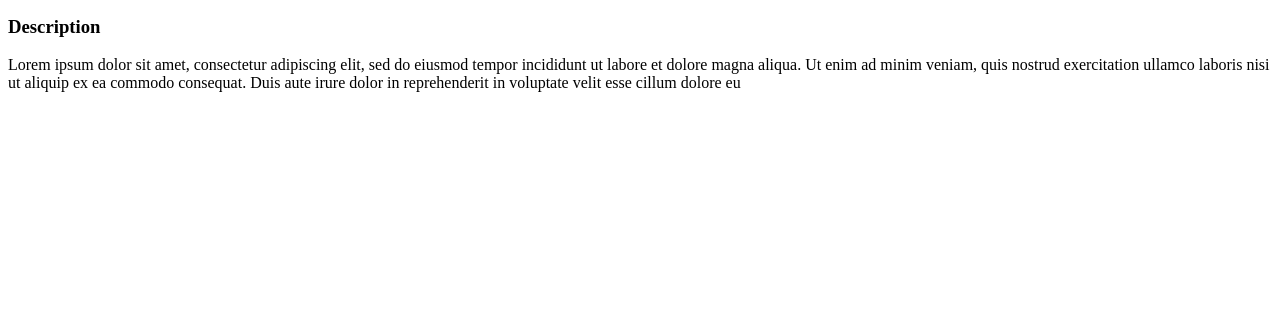
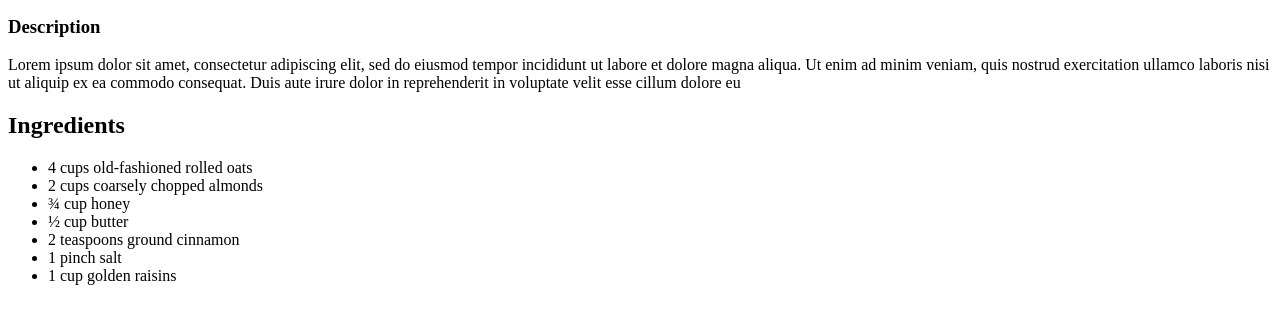
Before and after one commit to htmlcssjvscrpt/odin_recipes, a plain HTML site: page recipes/honey_granola.html in a window 1280 px wide. Shown: the part 101-424 px from the top of the page. Drawn offline with Linux system fonts and the light colour scheme.

Commit message:
add ingredients

```diff
--- a/recipes/honey_granola.html
+++ b/recipes/honey_granola.html
@@ -11,5 +11,15 @@
     <img src="../img/honey_granola.jpg" alt="Image of Honey Granola breakfast">
     <h3>Description</h3>
     <p>Lorem ipsum dolor sit amet, consectetur adipiscing elit, sed do eiusmod tempor incididunt ut labore et dolore magna aliqua. Ut enim ad minim veniam, quis nostrud exercitation ullamco laboris nisi ut aliquip ex ea commodo consequat. Duis aute irure dolor in reprehenderit in voluptate velit esse cillum dolore eu </p>
+    <h2>Ingredients</h2>
+    <ul>
+        <li>4 cups old-fashioned rolled oats</li>
+        <li>2 cups coarsely chopped almonds</li>
+        <li>¾ cup honey</li>
+        <li>½ cup butter</li>
+        <li>2 teaspoons ground cinnamon</li>
+        <li>1 pinch salt</li>
+        <li>1 cup golden raisins</li>
+    </ul>
 </body>
 </html>
```
